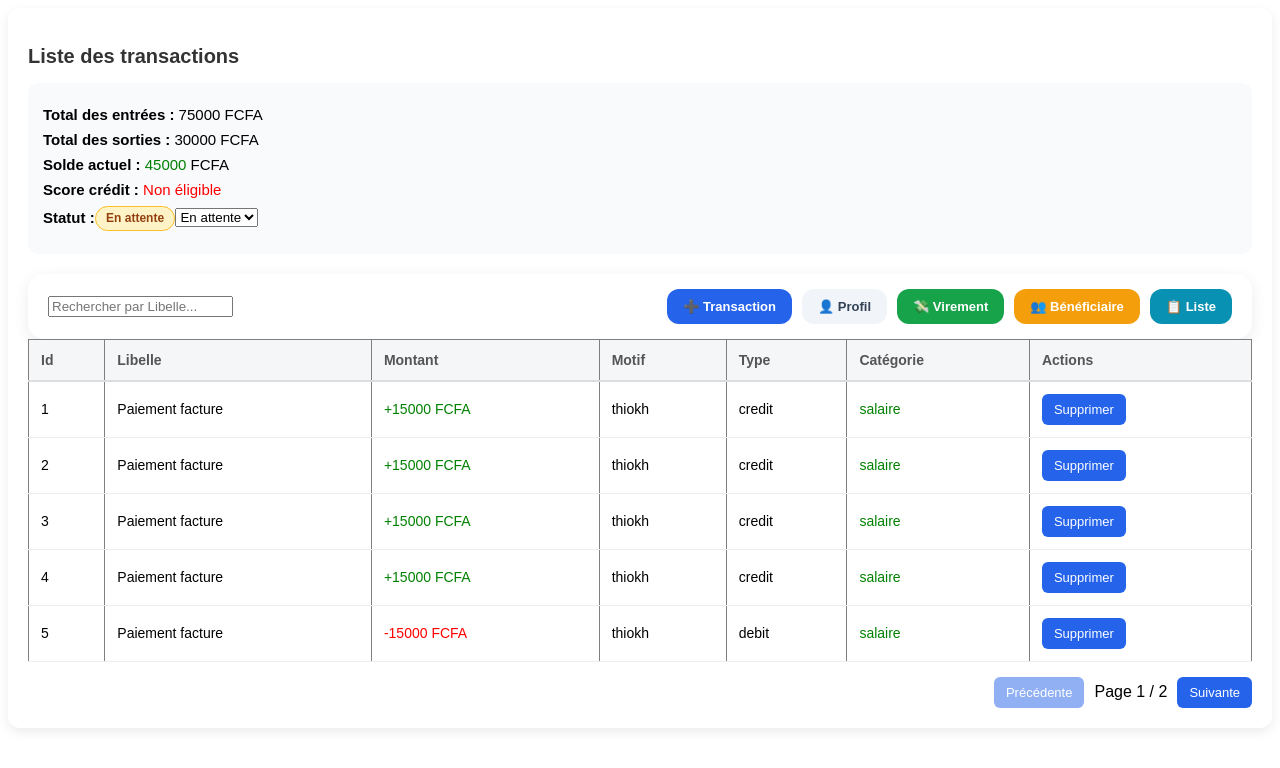
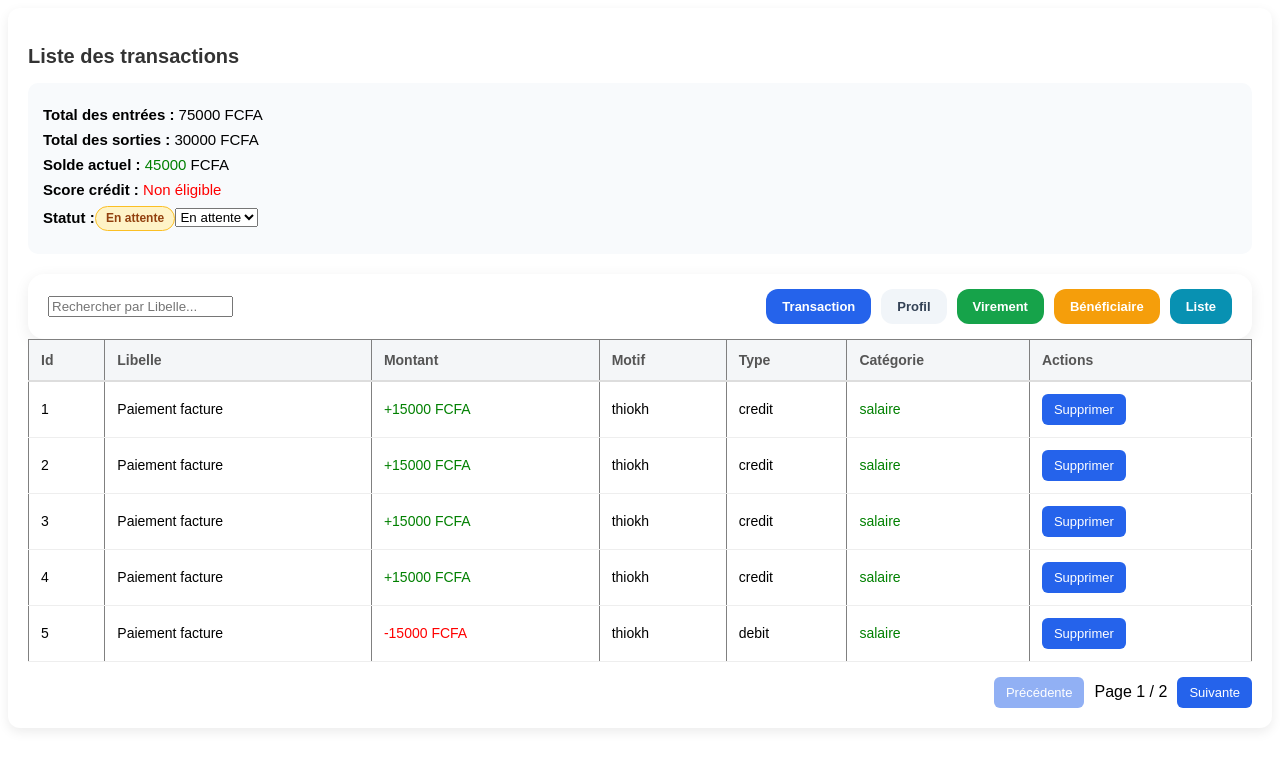
Before and after one commit to amethsy09/Angular_demo, an Angular app: page / in a window 1280 px wide. Shown: the top 768 px of the page. Built offline with nearby package versions, Linux system fonts and the light colour scheme.

Commit message:
Update button labels for consistency and improve warning button color definition

```diff
--- a/src/app/transaction-card/transaction-card.html
+++ b/src/app/transaction-card/transaction-card.html
@@ -66,27 +66,27 @@
     <div class="actions-container">
 
       <button class="action-btn primary" (click)="ouvrirModal()">
-        ➕ Transaction
+         Transaction
       </button>
 
 
       <button class="action-btn" (click)="isProfileModalOpen.set(true)">
-        👤 Profil
+        Profil
       </button>
 
 
       <button class="action-btn success" (click)="isTransferModalOpen.set(true)">
-        💸 Virement
+         Virement
       </button>
 
 
       <button class="action-btn warning" (click)="isBeneficiaryModalOpen.set(true)">
-        👥 Bénéficiaire
+         Bénéficiaire
       </button>
 
 
       <button class="action-btn info" (click)="isBeneficiairesModalOpen.set(true)">
-        📋 Liste
+         Liste
       </button>
 
     </div>
--- a/src/app/transaction-card/transaction-card.scss
+++ b/src/app/transaction-card/transaction-card.scss
@@ -265,7 +265,7 @@ button:disabled {
 .warning {
 
   background: #f59e0b;
-  color:white;
+  color:rgb(255, 255, 255);
 
 }
 
```
